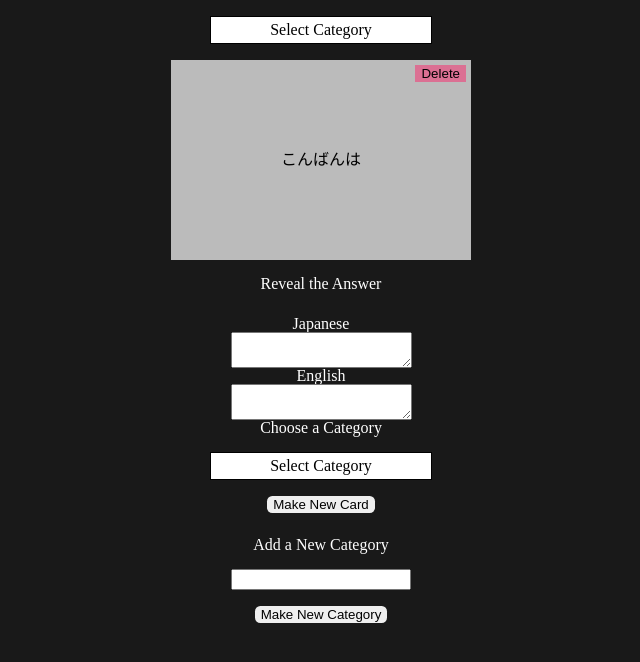
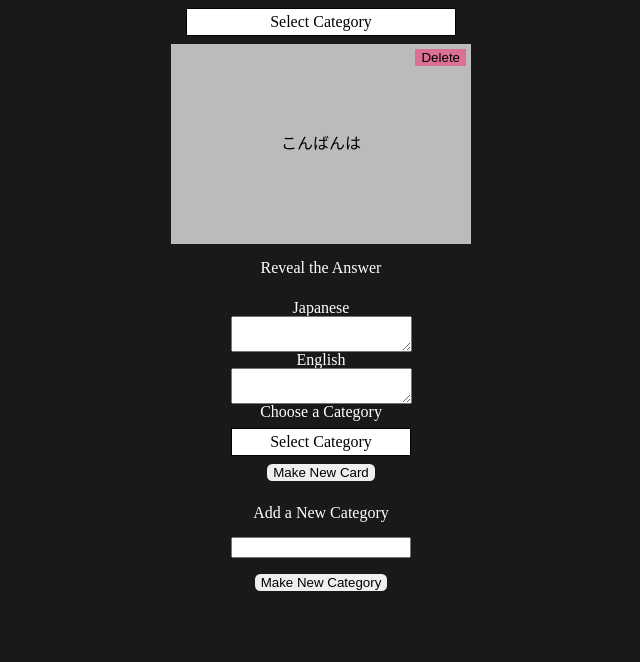
Before and after one commit to DerekPixel/japanese-flashcards, a React (Create React App) app: page / in a window 1280 px wide. Shown: the top 662 px of the page, without its empty margins (319-959 px from the left). Built offline with nearby package versions, Linux system fonts and the light colour scheme.

Commit message:
changed some widths

```diff
--- a/src/css/categoryDropDown.css
+++ b/src/css/categoryDropDown.css
@@ -3,15 +3,17 @@
   background-color: white;
   color: black;
   position: relative;
-  width: 222px;
-  margin: 1rem 0;
+  /* width: 222px; */
+  width: 90%;
+  margin: 0.5rem 0;
 }
 
 .dropdown-header {
   border: 1px black solid;
   cursor: pointer;
   padding: 5px;
-  width: 222px;
+  /* width: 222px; */
+  width: 100%;
   user-select: none;
 }
 
```
